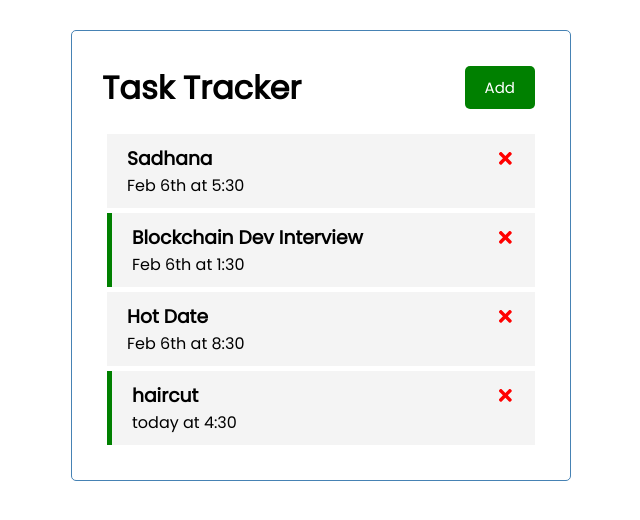
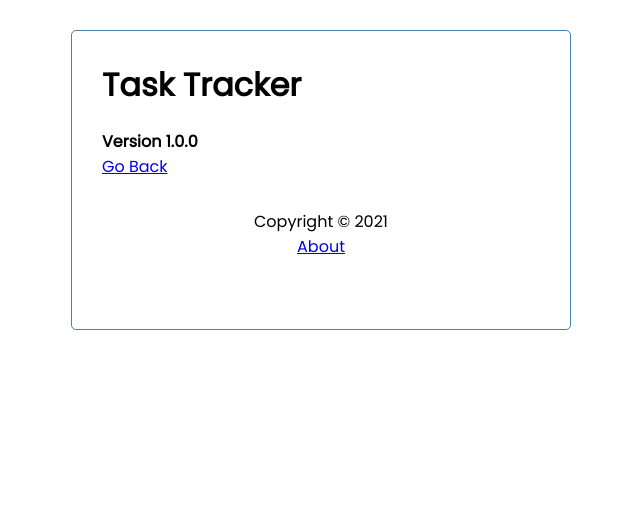
Before and after one commit to be11ows/taskTracker, a React (Create React App) app: page /about in a window 1280 px wide. Shown: the top 520 px of the page, without its empty margins (319-959 px from the left). Built offline with nearby package versions, Linux system fonts and the light colour scheme; data requests are answered from the project's data file.

Commit message:
finishing touches on the app

```diff
--- a/db.json
+++ b/db.json
@@ -10,7 +10,7 @@
       "id": 2,
       "text": "Blockchain Dev Interview",
       "day": "Feb 6th at 1:30",
-      "reminder": true
+      "reminder": false
     },
     {
       "text": "Hot Date",
@@ -19,10 +19,10 @@
       "id": 3
     },
     {
-      "text": "haircut",
-      "day": "today at 4:30",
+      "text": "Learn REACT",
+      "day": "Now-ish",
       "reminder": true,
-      "id": 4
+      "id": 5
     }
   ]
 }
--- a/package.json
+++ b/package.json
@@ -10,6 +10,7 @@
     "react": "^17.0.2",
     "react-dom": "^17.0.2",
     "react-icons": "^4.2.0",
+    "react-router-dom": "^5.3.0",
     "react-scripts": "4.0.3",
     "web-vitals": "^1.1.2"
   },
@@ -19,7 +20,6 @@
     "test": "react-scripts test",
     "eject": "react-scripts eject",
     "server": "json-server --watch db.json --port 5000"
-
   },
   "eslintConfig": {
     "extends": [
--- a/src/App.js
+++ b/src/App.js
@@ -1,7 +1,10 @@
 import { useState, useEffect } from 'react'
+import { BrowserRouter as Router, Route } from 'react-router-dom'
 import Header from './Components/Header'
+import Footer from './Components/Footer'
 import Tasks from './Components/Tasks'
 import AddTask from './Components/AddTask'
+import About from './Components/About'
 
 const App = () => {
   const [showAddTask, setShowAddTask] = useState(false)
@@ -82,15 +85,35 @@
   }
 
   return (
-    <div className="container">
-      <Header
-        onAdd={() => setShowAddTask(!showAddTask)}
-        showAdd={showAddTask}
+    <Router>
+      <div className="container">
+        <Header
+          onAdd={() => setShowAddTask(!showAddTask)}
+          showAdd={showAddTask}
+        />
+        <Route
+          path='/'
+          exact
+          render={(props) => (
+            <>
+            {showAddTask && <AddTask onAdd={ addTask } />}
+            {tasks.length > 0 ? (
+              <Tasks
+                tasks={ tasks }
+                onDelete={ deleteTask }
+                onToggle={ toggleReminder }
+              />
+            ) : (
+              'No Tasks To Show'
+            )}
+          </>
+        )}
       />
-      {showAddTask && <AddTask onAdd={addTask} />}
-      {tasks.length > 0 ? (<Tasks tasks={ tasks } onDelete={ deleteTask } onToggle={toggleReminder} />) : ('No Tasks To Show')}
+      <Route path='/about' component={ About } />
+      <Footer />
     </div>
-  );
+  </Router>
+  )
 }
 
 export default App;
--- /dev/null
+++ b/src/Components/About.js
@@ -0,0 +1,12 @@
+import { Link } from 'react-router-dom'
+
+function About() {
+  return (
+    <div>
+      <h4>Version 1.0.0</h4>
+      <Link to="/">Go Back </Link>
+    </div>
+  )
+}
+
+export default About
--- /dev/null
+++ b/src/Components/Footer.js
@@ -0,0 +1,13 @@
+import { Link } from 'react-router-dom'
+
+
+const Footer = () => {
+  return (
+    <footer>
+      <p>Copyright &copy; 2021</p>
+      <Link to="/about">About</Link>
+    </footer>
+  )
+}
+
+export default Footer
--- a/src/Components/Header.js
+++ b/src/Components/Header.js
@@ -1,16 +1,20 @@
-import PropTypes from 'prop-types';
+import PropTypes from 'prop-types'
+import { useLocation } from 'react-router-dom'
 import Button from './Button'
 
 const Header = ({ title, onAdd, showAdd }) => {
+  const location = useLocation()
 
   return (
     <header className='header'>
       <h1>{ title }</h1>
-      <Button
-        color={showAdd ? 'red' : 'green'}
-        text={showAdd ? 'Close' : 'Add'}
-        onClick = { onAdd }
-      />
+      {location.pathname === '/' && (
+        <Button
+          color={showAdd ? 'red' : 'green'}
+          text={showAdd ? 'Close' : 'Add'}
+          onClick = { onAdd }
+        />
+      )}
     </header>
   )
 }
```
Also changed, not shown: 1 other file (tests, documents, lock files or other folders).
